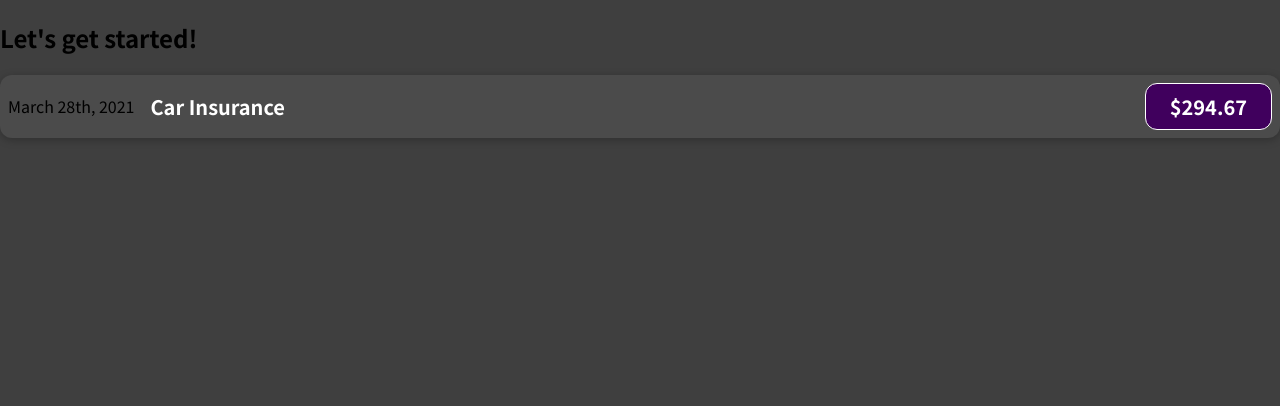
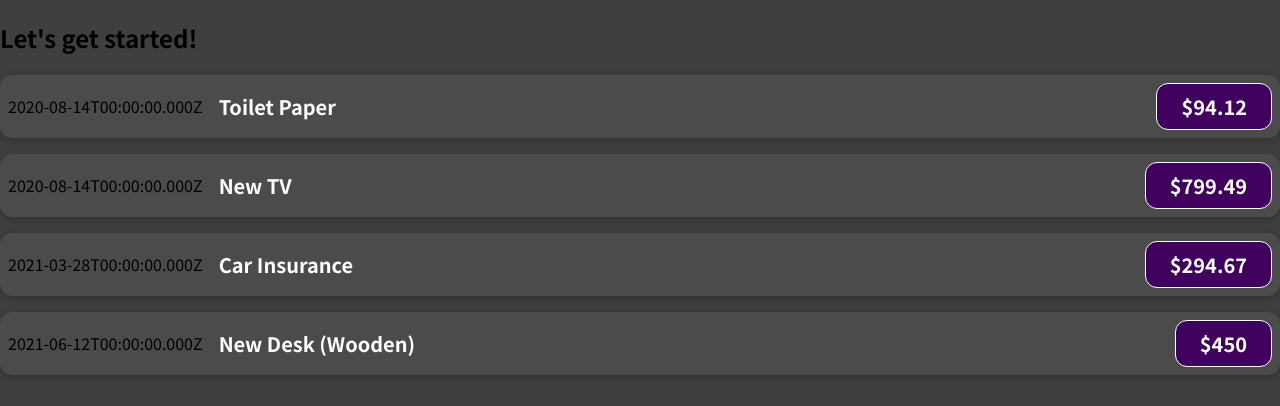
Before and after one commit to ndy-lopez/react-expense-tracker, a JavaScript app: page / in a window 1280 px wide. Shown: the top 406 px of the page. Built offline with nearby package versions, Linux system fonts and the light colour scheme.

Commit message:
add props to ExpenseItem component

```diff
--- a/src/App.js
+++ b/src/App.js
@@ -1,10 +1,51 @@
-import ExpenseItem from './components/ExpenseItem';
+import ExpenseItem from "./components/ExpenseItem";
 
 function App() {
+  const expenses = [
+    {
+      id: "e1",
+      title: "Toilet Paper",
+      amount: 94.12,
+      date: new Date(2020, 7, 14),
+    },
+    { id: "e2", title: "New TV", amount: 799.49, date: new Date(2021, 2, 12) },
+    {
+      id: "e3",
+      title: "Car Insurance",
+      amount: 294.67,
+      date: new Date(2021, 2, 28),
+    },
+    {
+      id: "e4",
+      title: "New Desk (Wooden)",
+      amount: 450,
+      date: new Date(2021, 5, 12),
+    },
+  ];
+
   return (
     <div>
       <h2>Let's get started!</h2>
-      <ExpenseItem />
+      <ExpenseItem
+        title={expenses[0].title}
+        amount={expenses[0].amount}
+        date={expenses[0].date}
+      ></ExpenseItem>
+      <ExpenseItem
+        title={expenses[1].title}
+        amount={expenses[1].amount}
+        date={expenses[0].date}
+      ></ExpenseItem>
+      <ExpenseItem
+        title={expenses[2].title}
+        amount={expenses[2].amount}
+        date={expenses[2].date}
+      ></ExpenseItem>
+      <ExpenseItem
+        title={expenses[3].title}
+        amount={expenses[3].amount}
+        date={expenses[3].date}
+      ></ExpenseItem>
     </div>
   );
 }
--- a/src/components/ExpenseItem.js
+++ b/src/components/ExpenseItem.js
@@ -1,12 +1,12 @@
-import './ExpenseItem.css';
+import "./ExpenseItem.css";
 
-function ExpenseItem() {
+function ExpenseItem(props) {
   return (
     <div className="expense-item">
-      <div>March 28th, 2021</div>
+      <div>{props.date.toISOString()}</div>
       <div className="expense-item__description">
-        <h2>Car Insurance</h2>
-        <div className="expense-item__price">$294.67</div>
+        <h2>{props.title}</h2>
+        <div className="expense-item__price">${props.amount}</div>
       </div>
     </div>
   );
```
